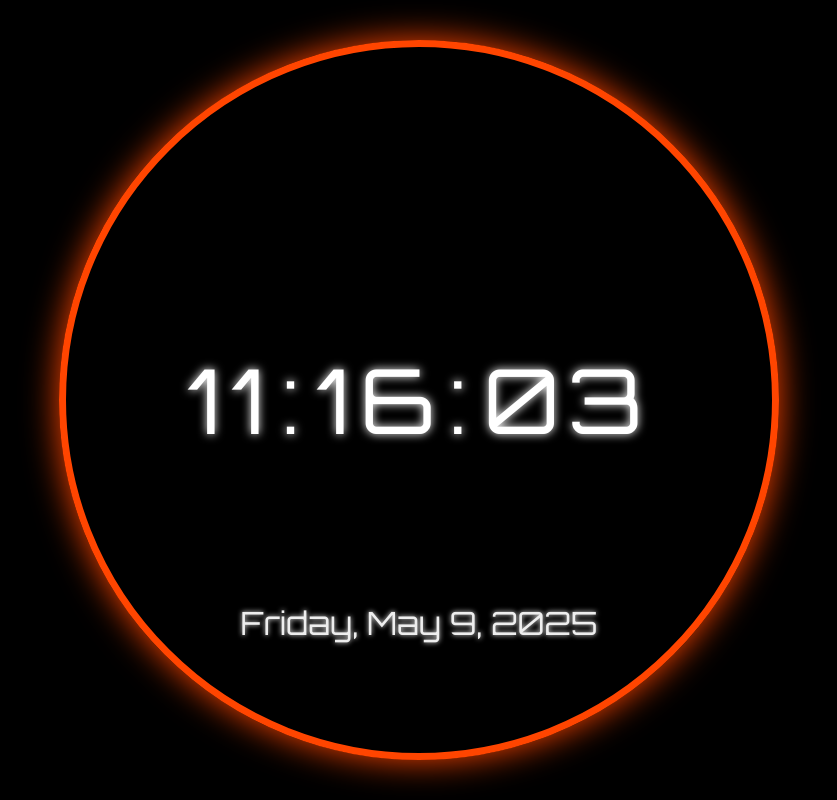
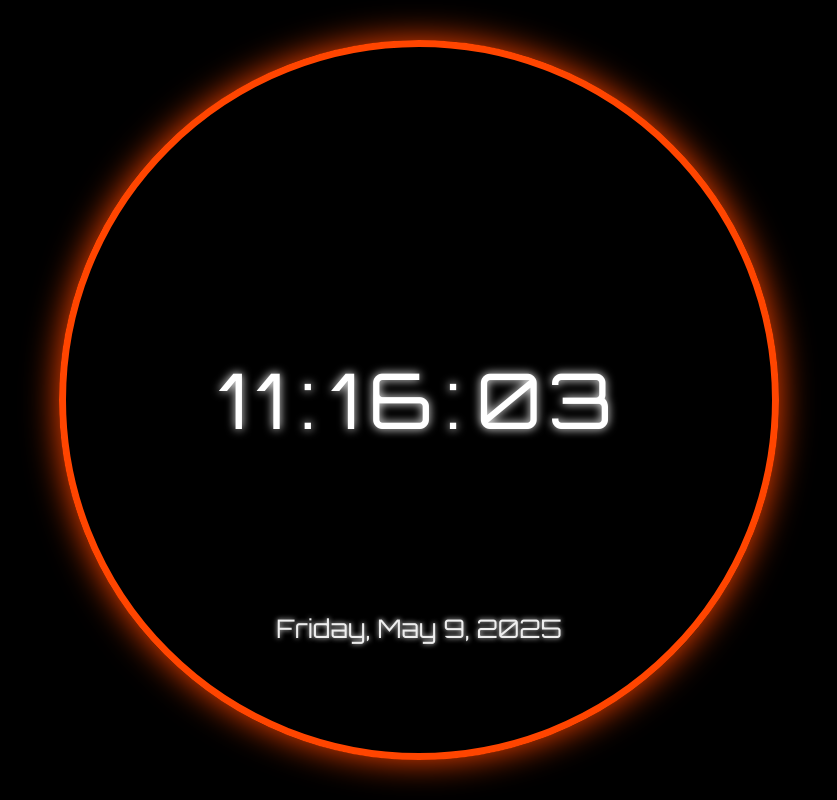
Before and after one commit to februarykidofficial/fk_studio_clock_v2, a plain HTML site: page index.html in a window 1280 px wide. Shown: the whole page, without its empty margins (221-1058 px from the left). Drawn offline with nearby package versions, Linux system fonts and the light colour scheme.

Commit message:
Update index.html

```diff
--- a/index.html
+++ b/index.html
@@ -102,7 +102,7 @@
         }
 
         #clock-text {
-            font-size: 7vw;
+            font-size: 6vw;
             color: #fff;
             text-shadow: 0 0 10px #fff;
             letter-spacing: 0.1em;
@@ -124,7 +124,7 @@
         }
 
         #date-text {
-            font-size: 2.5vw;
+            font-size: 2vw;
             color: #eee;
             text-shadow: 0 0 5px #eee;
             margin-top: 10px;
@@ -156,9 +156,6 @@
     </div>
 
     <script>
-        let locationTimeout;
-        let locationDenied = false;
-
         function updateClock() {
             const now = new Date();
             let hours = now.getHours();
@@ -185,12 +182,8 @@
             document.getElementById('date-text').textContent = dateString;
         }
 
-
-
         updateClock();
         setInterval(updateClock, 1000);
-
-
     </script>
 </body>
 </html>
```
